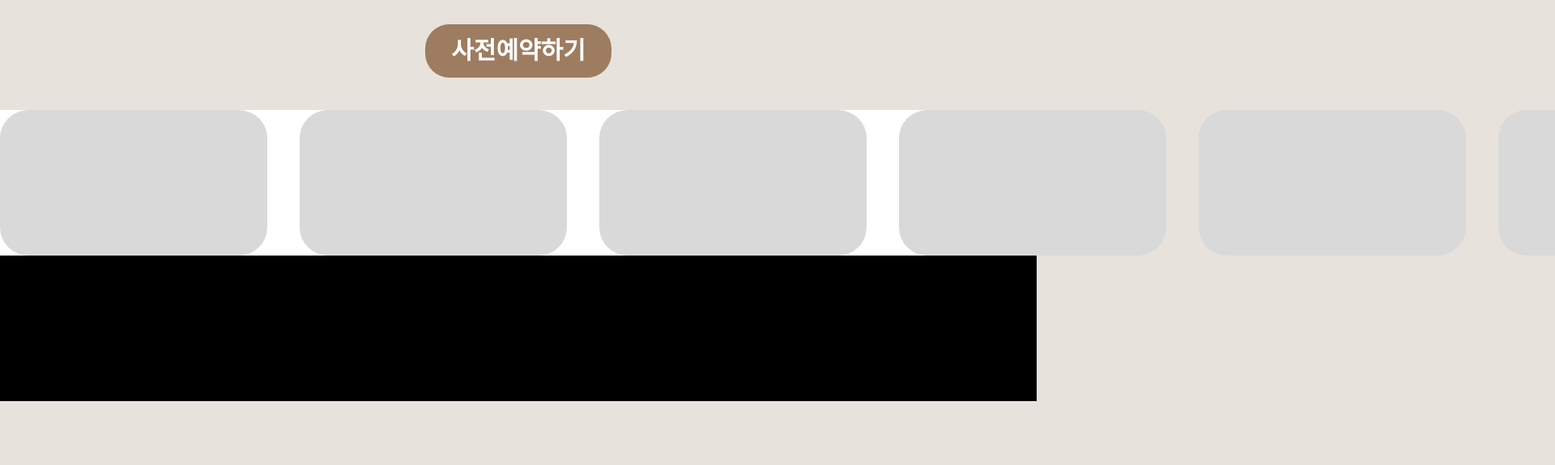
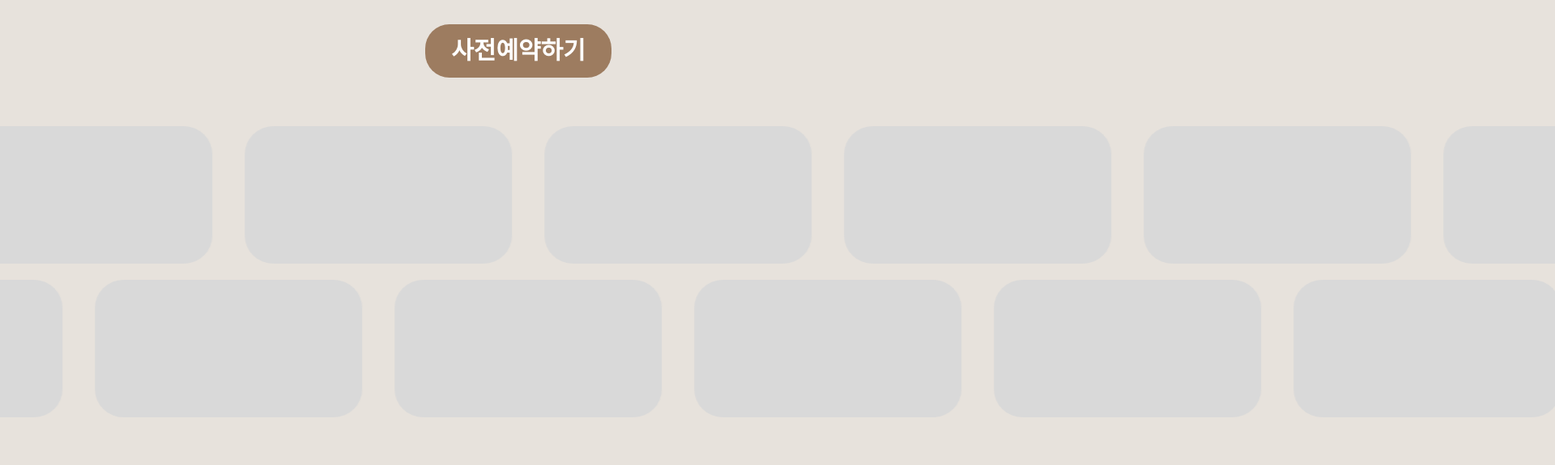
Before and after one commit to Team-Galphy/Lending-Page, a React (Create React App) app: page / in a window 1280 px wide. Shown: the part 340-915 px from the top of the page at 81% size, 1920 px wide, since content can reach past the window. Built offline with nearby package versions, Linux system fonts and the light colour scheme; a web font is replaced by a local one.

Commit message:
CREATE : cardarea

```diff
--- a/public/index.html
+++ b/public/index.html
@@ -1,5 +1,5 @@
 <!DOCTYPE html>
-<html lang="en">
+<html lang="ko">
   <head>
     <meta charset="utf-8" />
     <link rel="icon" href="%PUBLIC_URL%/favicon.ico" />
--- a/src/Components/Card.js
+++ b/src/Components/Card.js
@@ -1,13 +1,59 @@
 import styled from "styled-components";
-import Card1 from "./Cardarea/Card1";
-import Card2 from "./Cardarea/Card2";
+import Review from "./Common/Review";
 
 
 export default function Card(){
     return(
         <Container>
-            <Card1 />
-            <Card2 />
+            <div>
+                <div className="top-cardarea">
+                    <Review />
+                    <Review />
+                    <Review />
+                    <Review />
+                    <Review />
+                    <Review />
+                    <Review />
+                    <Review />
+                    <Review />
+                    <Review />
+                    <Review />
+                    <Review />
+                    <Review />
+                    <Review />
+                    <Review />
+                    <Review />
+                    <Review />
+                    <Review />
+                    <Review />
+                    <Review />
+                    <Review />
+                    <Review />
+                </div>
+                <div className="bottom-cardarea">
+                    <Review />
+                    <Review />
+                    <Review />
+                    <Review />
+                    <Review />
+                    <Review />
+                    <Review />
+                    <Review />
+                    <Review />
+                    <Review />
+                    <Review />
+                    <Review />
+                    <Review />
+                    <Review />
+                    <Review />
+                    <Review />
+                    <Review />
+                    <Review />
+                    <Review />
+                    <Review />
+                    <Review />
+                </div>
+            </div>
         </Container>
     );
 }
@@ -15,5 +61,35 @@ export default function Card(){
 const Container = styled.main`
     margin-top: 40px;
     width: 100vw;
-    height: 360px;
+    height: 380px;
+
+    > div{
+        display: flex;
+        flex-direction: column;
+        width: 100%;
+        height: 100%;
+        animation: marquee1 20s linear infinite;
+
+        > div{
+            margin-top: 20px;
+            width: 100vw;
+            height: 50%;
+            display: flex;
+            flex-direction: row;
+        }
+
+        .bottom-cardarea{
+            transform: translateX(-185px);
+        }
+    }
+
+    @keyframes marquee1 {
+        from {
+            transform: translateX(-50%);
+        }
+
+        to {
+            transform: translateX(0);
+        }
+    }
 `;
--- a/src/Components/Cardarea/Card1.js
+++ b/src/Components/Cardarea/Card1.js
@@ -4,12 +4,18 @@ import Review from "../Common/Review";
 export default function Card1(){
     return(
         <Container>
+            <div>
                 <Review />
                 <Review />
                 <Review />
                 <Review />
                 <Review />
                 <Review />
+                <Review />
+                <Review />
+                <Review />
+                <Review />
+            </div>
         </Container>
     );
 }
@@ -17,8 +23,22 @@ export default function Card1(){
 const Container = styled.main`
     display: flex;
     flex-direction: row;
-
     width: 100vw;
     height: 50%;
-    background-color: white;
+
+    > div{
+        display: flex;
+        flex-direction: row;
+        animation: marquee1 10s linear infinite;
+    }
+
+    @keyframes marquee1 {
+        from {
+            transform: translateX(-50%);
+        }
+
+        to {
+            transform: translateX(0);
+        }
+    }
 `;
--- a/src/Components/Cardarea/Card2.js
+++ /dev/null
@@ -1,15 +0,0 @@
-import styled from "styled-components";;
-
-export default function Card2(){
-    return(
-        <Container>
-
-        </Container>
-    );
-}
-
-const Container = styled.main`
-    width: 100vw;
-    height: 50%;
-    background-color: black;
-`;
```
Lines whose indentation alone changed are shown as unchanged.
